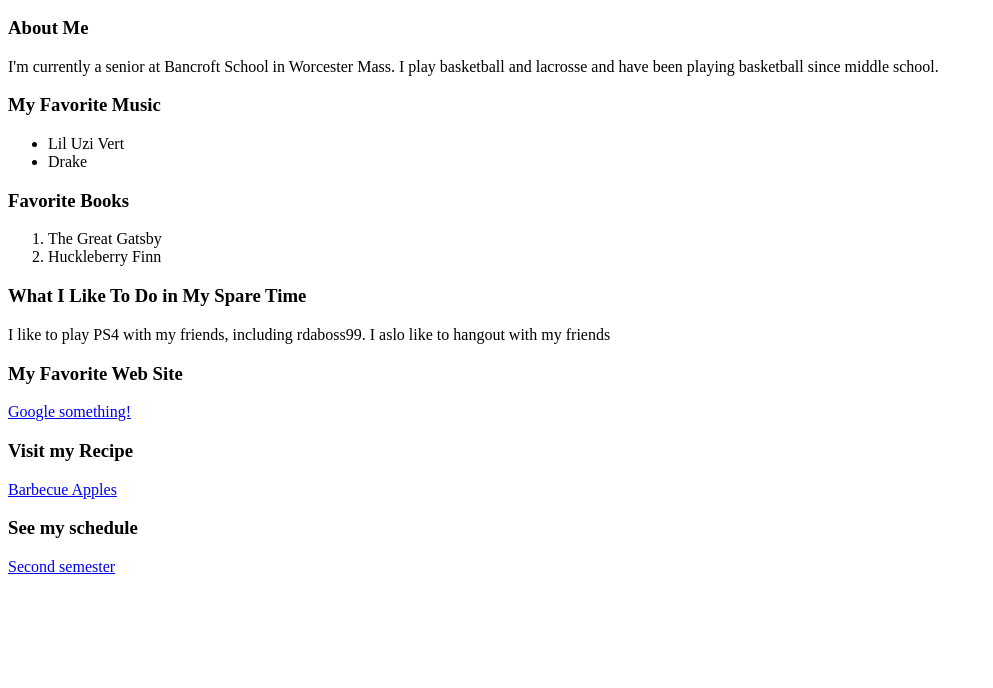
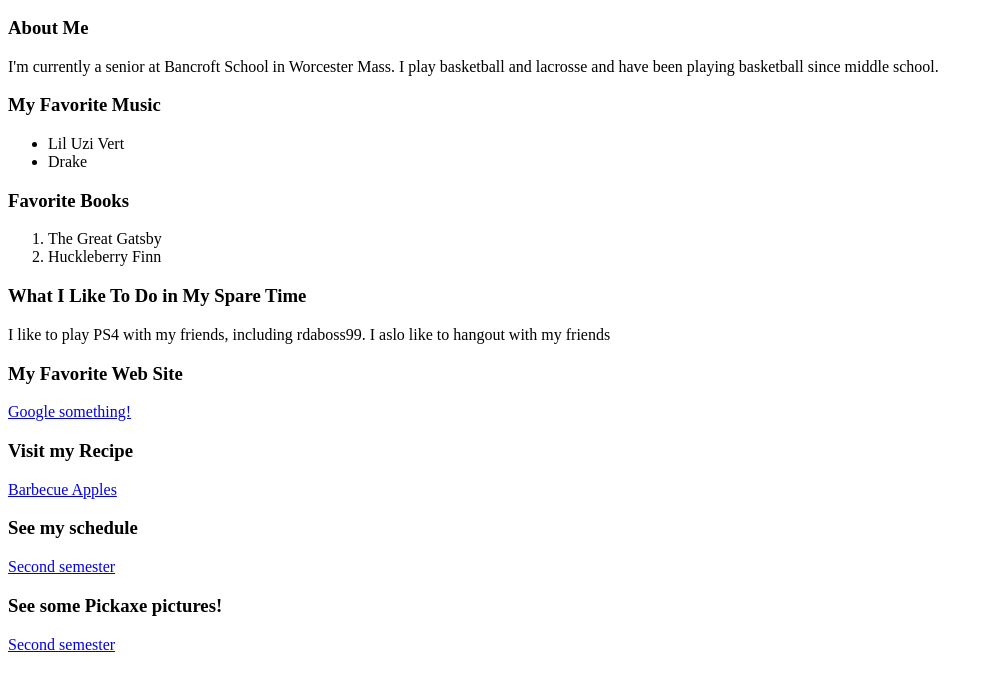
Before and after one commit to andrewdesrosiers/andrewdesrosiers.github.io, a plain HTML site: page index.html in a window 1280 px wide. Shown: the part 110-798 px from the top of the page, without its empty margins (0-993 px from the left). Drawn offline with Linux system fonts and the light colour scheme.

Commit message:
Update index.html

```diff
--- a/index.html
+++ b/index.html
@@ -30,5 +30,8 @@
  	<p> <a href ="recepie.html"> Barbecue Apples </a></p>
   <h3> See my schedule </h3>
  	<p> <a href ="schedule.html"> Second semester </a></p>
+  <h3> See some Pickaxe pictures! </h3>
+ 	<p> <a href ="gallery.html"> Second semester </a></p>
+
 </body>
 </html>
```
